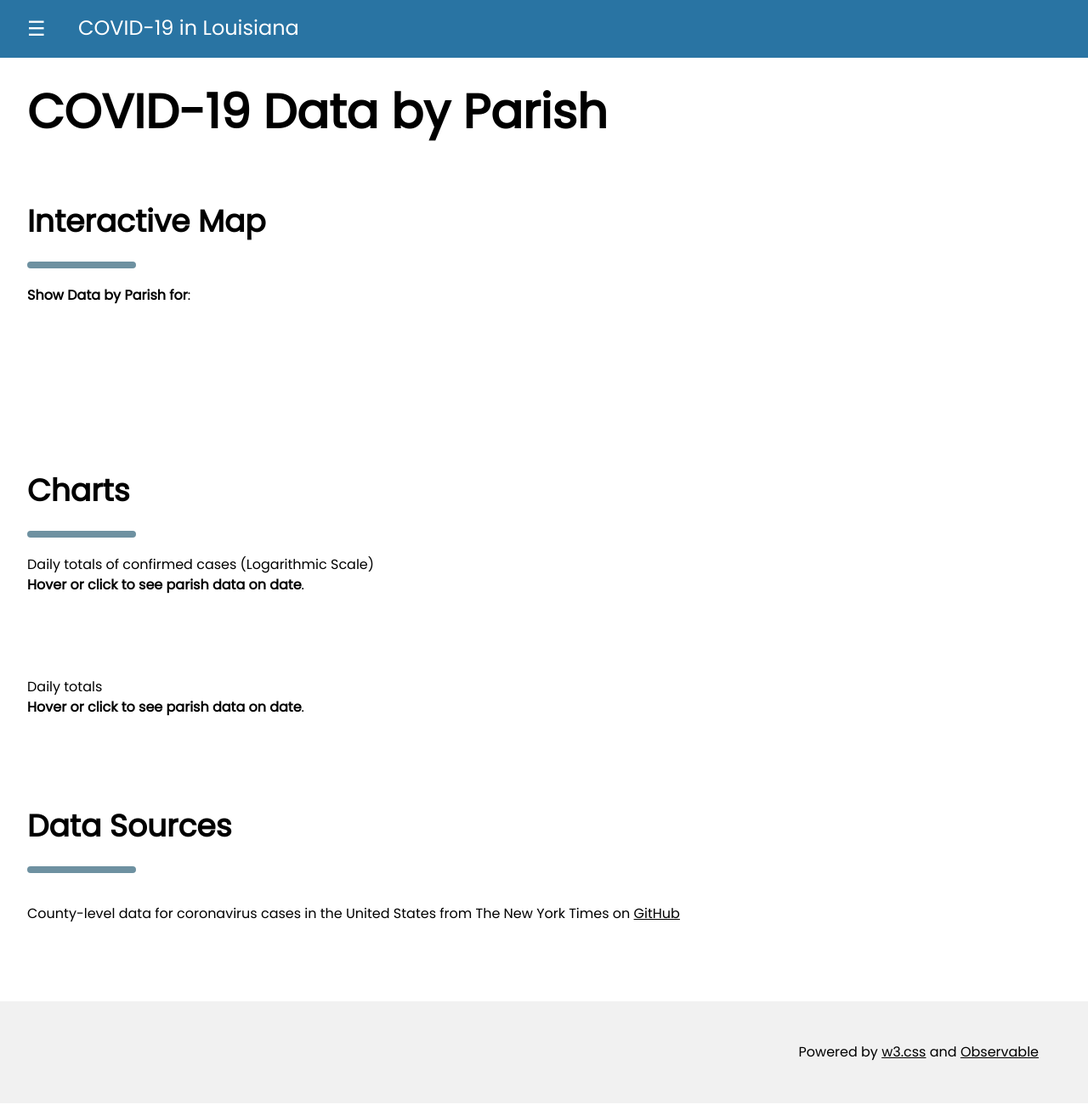
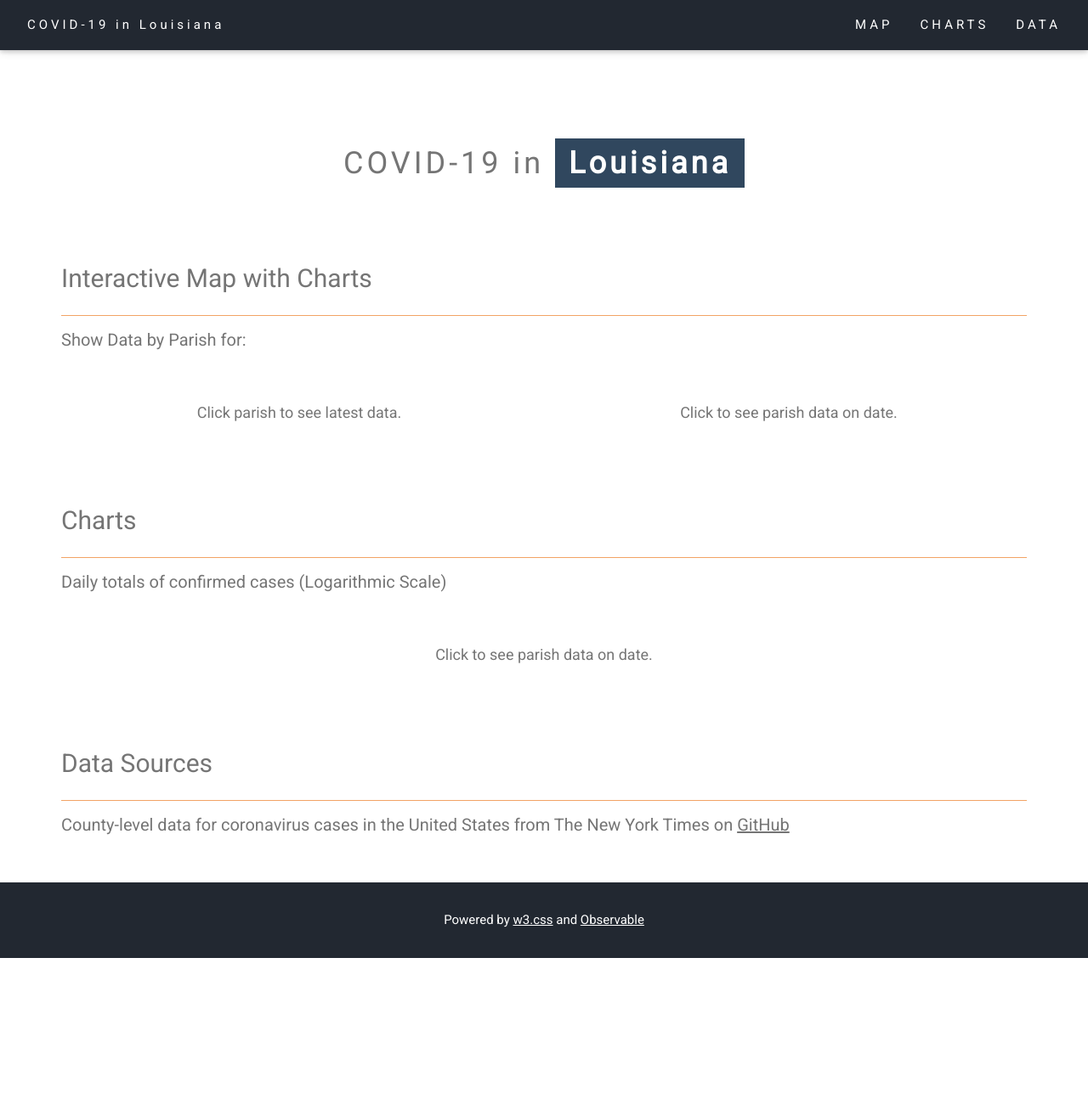
Before and after one commit to a-prejean/Covid-LA, a Jekyll site: the page docs/index.html, which Jekyll copies as it is, in a window 1280 px wide and 1307 px high. Shown: the whole window at 85% size. Built offline with Jekyll 4.4.1, drawn with Linux system fonts in a browser that asks for light colours.

Commit message:
New Style for index.html

```diff
--- a/docs/index.html
+++ b/docs/index.html
@@ -6,141 +6,169 @@
 
 <meta name="viewport" content="width=device-width, initial-scale=1">
 
-<!-- CSS Stylesheet -->
-<link rel="stylesheet" href="style.css">
+<link rel="stylesheet" href="https://www.w3schools.com/w3css/4/w3.css">
+<link rel="stylesheet" href="https://fonts.googleapis.com/css?family=Raleway">
+<link rel="stylesheet" href="https://cdnjs.cloudflare.com/ajax/libs/font-awesome/4.7.0/css/font-awesome.min.css">
+<link rel="stylesheet" href="https://fonts.googleapis.com/css?family=Roboto">
+</head>
 
-<link rel="stylesheet" href="https://fonts.googleapis.com/css?family=Poppins">
 <style>
-body,h1,h2,h3,h4,h5,p {font-family: "Poppins", sans-serif}
-body {font-size:16px;}
-.w3-half img{margin-bottom:-6px;margin-top:16px;opacity:0.8;cursor:pointer}
-.w3-half img:hover{opacity:1}
+body,h1,h2,h3,h4,h5,h6 {font-family: "Roboto", sans-serif}
+
+body, html {
+  height: 100%;
+  line-height: 1.8;
+}
+
+/* Colors */
+.w3-button:hover{color:#222831 !important;background-color:#ececec !important}
+.color-title {color:#757575 !important}
+.color-heading {color:#757575 !important}
+.color-text {color:#000 !important}
+.color-highlight {color:#fff !important; background-color:#30475e !important}
+.color-background {background-color:#222831 !important}
+.color-footer {color:#fff !important; background-color:#222831 !important}
+.color-menu {color:#fff !important; background-color:#222831 !important}
+.color-accent {color:#f2a365 !important}
+.color-border {border-color:#f2a365 !important}
+.color-light-gray {color:#ececec !important}
 </style>
 
-</head>
+<body>
+<!-- Navbar (sit on top) -->
+<div class="w3-top">
+  <div class="w3-bar w3-wide w3-padding w3-card color-menu" id="myNavbar">
+    <a href="#home" class="w3-bar-item w3-button w3-wide">COVID-19 in Louisiana</a>
+    <!-- Right-sided navbar links -->
+    <div class="w3-right w3-hide-small">
+      <a href="#map" class="w3-bar-item w3-button">MAP</a>
+      <a href="#chart" class="w3-bar-item w3-button">CHARTS</a>
+      <a href="#data" class="w3-bar-item w3-button">DATA</a>
+    </div>
+    <!-- Hide right-floated links on small screens and replace them with a menu icon -->
 
-<body>
-
-<!-- Sidebar/menu -->
-<nav class="w3-sidebar main_color w3-collapse w3-top w3-large w3-padding" style="z-index:3;width:300px;font-weight:bold;" id="mySidebar"><br>
-  <a href="javascript:void(0)" onclick="w3_close()" class="w3-button w3-hide-large w3-display-topleft" style="width:100%;font-size:22px">Close Menu</a>
-  <div class="w3-container">
-  <h3 class="w3-padding-16" style="font-size:32px;"><b>COVID-19<br>in Louisiana</b></h3>
-  </div>
-  <div class="w3-bar-block">
-  <a href="#" onclick="w3_close()" class="w3-bar-item w3-button w3-hover-white">Home</a>
-  <a href="#map" onclick="w3_close()" class="w3-bar-item w3-button w3-hover-white">Parish Map</a>
-  <a href="#charts" onclick="w3_close()" class="w3-bar-item w3-button w3-hover-white">Charts</a>
-  <a href="#data_source" onclick="w3_close()" class="w3-bar-item w3-button w3-hover-white">Data Sources</a>
-  </div>
-</nav>
-
-<!-- Top menu on small screens -->
-<header class="w3-container w3-top w3-hide-large main_color w3-xlarge w3-padding">
-  <a href="javascript:void(0)" class="w3-button main_color w3-margin-right" onclick="w3_open()">☰</a>
-  <span>COVID-19 in Louisiana</span>
-</header>
-
-<!-- Overlay effect when opening sidebar on small screens -->
-<div class="w3-overlay w3-hide-large" onclick="w3_close()" style="cursor:pointer" title="close side menu" id="myOverlay"></div>
-
-<!-- PAGE CONTENT! -->
-<div class="w3-main" style="margin-left:340px;margin-right:40px">
-
-<!-- Heading -->
-<div class="w3-container" style="margin-top:80px">
-<h1 class="w3-xxxxlarge text-dark"><b>COVID-19 Data by Parish</b></h1>
-<div id="description"></div>
-</div>
-
-<!-- Map / Chart -->
-<div class="w3-container" id="map" style="margin-top:40px">
-  <h1 class="w3-xxlarge text-dark"><b>Interactive Map</b></h1>
-  <hr class="w3-round">
-  <!--<p></p>-->
-  <p><b>Show Data by Parish for</b>:</p>
-  <div id="map_shows"></div>
-  <hr style="border:0px;height:1px">
-<!--  <p>Click <b>'Play'</b> or drag the slider to select a specific date.</p>-->
-<!--  <div id="date_selection"></div>-->
-</div>
-
-<div class="w3-row-padding">
-  <!-- Map -->
-  <div class="w3-half w3-margin-bottom">
-  <div class="w3-padding-8" id="vega_map_embed"></div>
-  </div>
-  <!-- Chart -->
-  <div class="w3-half">
-  <div class="w3-padding-8" id="vega_lite_chart"></div>
+    <a href="javascript:void(0)" class="w3-bar-item w3-button w3-right w3-hide-large w3-hide-medium" onclick="w3_open()">☰
+      <!-- <i class="fa fa-bars"></i> -->
+    </a>
   </div>
 </div>
 
-<!-- Charts -->
-<div class="w3-container" id="charts" style="margin-top:75px">
-  <h1 class="w3-xxlarge text-dark"><b>Charts</b></h1>
-  <hr class="w3-round">
-  <p>Daily totals of confirmed cases (Logarithmic Scale)<br><b>Hover or click to see parish data on date</b>.</p>
-  <div class="w3-row-padding">
-  <div class="w3-margin-bottom" id="la_chart"></div>
+<!-- Sidebar on small screens when clicking the menu icon -->
+<nav class="w3-sidebar w3-bar-block w3-card w3-animate-right w3-top w3-hide-medium w3-hide-large color-menu w3-large" style="z-index:3;width:100%;font-weight:bold;display:none;right:0;" id="mySidebar">
+  <a href="javascript:void(0)" onclick="w3_close()" class="w3-bar-item w3-button w3-large w3-center w3-padding-16">CLOSE</a>
+  <a href="#map" onclick="w3_close()" class="w3-bar-item w3-button w3-center w3-padding-16">MAP</a>
+  <a href="#chart" onclick="w3_close()" class="w3-bar-item w3-button w3-center w3-padding-16">CHARTS</a>
+  <a href="#data" onclick="w3_close()" class="w3-bar-item w3-button w3-center w3-padding-16">DATA</a>
+</nav>
+
+<!-- Header -->
+<header class="w3-display-container w3-content w3-wide" style="max-width:100%;" id="home">
+  <div class="w3-container w3-center" style="padding:150px 0px 0px 0px">
+    <h1 class="w3-xxlarge">
+    <span class="color-title">COVID-19 in</span>
+    <span class="w3-padding color-highlight"><b>Louisiana</b></span>
+    </h1>
+    <div id="description"></div>
+  </div>
+</header>
+
+<!-- Page content -->
+<div class="w3-content w3-padding" style="max-width:1200px">
+
+  <!-- Map Section -->
+  <div class="w3-container w3-padding-32" id="map">
+    <h2 class="w3-border-bottom w3-padding-16 color-heading color-border">Interactive Map with Charts</h2>
+    <h4 class="color-heading">Show Data by Parish for:</h4>
+    <div id="map_shows"></div>
   </div>
 
-  <p>Daily totals<br><b>Hover or click to see parish data on date</b>.</p>
-  <div class="w3-row-padding">
-  <div id="covid_chart1"></div>
+  <div class="w3-row-padding w3-margin-bottom" style="text-align:center">
+    <div class="w3-col l6 m7">
+      <h5 class="color-heading">Click parish to see latest data.</h5>
+      <div id="vega_map_embed"></div>
+    </div>
+    <div class="w3-col l6 m7">
+      <h5 class="color-heading">Click to see parish data on date.</h5>
+      <div id="vega_lite_chart"></div>
+    </div>
+    <div class="w3-col">
+      <div id="covid_chart1"></div>
+    </div>
   </div>
-</div>
 
-<!-- Data Sources -->
-<div class="w3-container" id="data_source" style="margin-top:75px">
-  <h1 class="w3-xxlarge text-dark"><b>Data Sources</b></h1>
-  <hr class="w3-round">
-  <p class="w3-left">County-level data for coronavirus cases in the United States from The New York Times on <a href="https://github.com/nytimes/covid-19-data/blob/master/us-counties.csv" title="GITHUB" target="_blank" class="w3-hover-opacity">GitHub</a></p>
+  <!-- Chart Section -->
+  <div class="w3-container w3-padding-32" id="chart">
+    <h2 class="w3-border-bottom w3-padding-16 color-heading color-border">Charts</h2>
+    <h4 class="color-heading">Daily totals of confirmed cases (Logarithmic Scale)</h4>
+    <div id="map_shows"></div>
+  </div>
 
-</div>
+  <div class="w3-row-padding w3-margin-bottom" style="text-align:center">
+    <div class="w3-col">
+      <h5 class="color-heading">Click to see parish data on date.</h5>
+      <div id="la_chart"></div>
+    </div>
+  </div>
+
+  <!-- Data Section -->
+  <div class="w3-container w3-padding-32" id="data">
+    <h2 class="w3-border-bottom w3-padding-16 color-heading color-border">Data Sources</h2>
+    <h4 class="color-heading">County-level data for coronavirus cases in the United States from The New York Times on <a href="https://github.com/nytimes/covid-19-data/blob/master/us-counties.csv" title="GITHUB" target="_blank" class="w3-hover-opacity">GitHub</a></h4>
+    <div id="map_shows"></div>
+  </div>
+
 
 <!-- End page content -->
 </div>
 
 <!-- Footer -->
-<div class="w3-light-grey w3-container w3-padding-32" style="margin-top:75px;padding-right:58px"><p class="w3-right">Powered by <a href="https://www.w3schools.com/w3css/default.asp" title="W3.CSS" target="_blank" class="w3-hover-opacity">w3.css</a> and <a href="https://observablehq.com" title="OBSERVABLE" target="_blank" class="w3-hover-opacity">Observable</a></p></div>
-
-<script>
-// Script to open and close sidebar
-function w3_open() {
-  document.getElementById("mySidebar").style.display = "block";
-  document.getElementById("myOverlay").style.display = "block";
-}
-
-function w3_close() {
-  document.getElementById("mySidebar").style.display = "none";
-  document.getElementById("myOverlay").style.display = "none";
-}
-
-</script>
+<footer class="w3-center w3-padding-16 color-footer">
+  <p>Powered by <a href="https://www.w3schools.com/w3css/default.asp" title="W3.CSS" target="_blank" class="w3-hover-opacity">w3.css</a> and <a href="https://observablehq.com" title="OBSERVABLE" target="_blank" class="w3-hover-opacity">Observable</a></p>
+</footer>
 
 <!-- Observable Imports -->
 <script type="module">
 // Load the Observable runtime and inspector.
 import {Runtime, Inspector} from "https://cdn.jsdelivr.net/npm/@observablehq/runtime@4/dist/runtime.js";
 // Your notebook, compiled as an ES module.
-import notebook from "https://api.observablehq.com/@a-prejean/covid-19-data-for-louisiana.js?v=3";
+import notebook from "https://api.observablehq.com/@a-prejean/covid-19-data-louisiana.js?v=3";
 // Load the notebook, observing its cells with a default Inspector that simply renders the value of each cell into the provided DOM node.
-//new Runtime().module(notebook, Inspector.into(document.body));
+// new Runtime().module(notebook, Inspector.into(document.body));
 // Custom function to control which cells are rendered and where they go
-new Runtime().module(notebook, name => {
-  if (name === "description") { return new Inspector(document.querySelector("#description")); }
-  if (name === "viewof map_shows") { return new Inspector(document.querySelector("#map_shows")); }
-//  if (name === "viewof date_selection") { return new Inspector(document.querySelector("#date_selection")); }
-  if (name === "viewof description") { return new Inspector(document.querySelector("#description")); }
-  if (name === "viewof vega_map_embed") { return new Inspector(document.querySelector("#vega_map_embed")); }
-  if (name === "viewof vega_lite_chart") { return new Inspector(document.querySelector("#vega_lite_chart")); }
-  if (name === "viewof la_chart") { return new Inspector(document.querySelector("#la_chart")); }
-  if (name === "viewof covid_chart1") { return new Inspector(document.querySelector("#covid_chart1")); }
-});
+(new Runtime).module(notebook, name => {
+	if (name === "description") return Inspector.into("#description")();
+    if (name === "viewof map_shows") return Inspector.into("#map_shows")();
+    if (name === "viewof vega_map_embed") return Inspector.into("#vega_map_embed")();
+    if (name === "viewof vega_lite_chart") return Inspector.into("#vega_lite_chart")();
+    if (name === "viewof la_chart") return Inspector.into("#la_chart")();
+    if (name === "viewof covid_chart1") return Inspector.into("#covid_chart1")();
+  });
+// Or this
+// new Runtime().module(notebook, name => {
+//   if (name === "description") { return new Inspector(document.querySelector("#description")); }
+//   if (name === "viewof map_shows") { return new Inspector(document.querySelector("#map_shows")); }
+// });
+// Usage
+// EVERY cell script looks for MUST be called in DOM, ie <div id="vega_map_embed"></div>
 </script>
 
+<script>
+// Toggle between showing and hiding the sidebar when clicking the menu icon
+var mySidebar = document.getElementById("mySidebar");
+
+function w3_open() {
+  if (mySidebar.style.display === 'block') {
+    mySidebar.style.display = 'none';
+  } else {
+    mySidebar.style.display = 'block';
+  }
+}
+
+// Close the sidebar with the close button
+function w3_close() {
+    mySidebar.style.display = "none";
+}
+</script>
 
 </body>
-
 </html>
```
